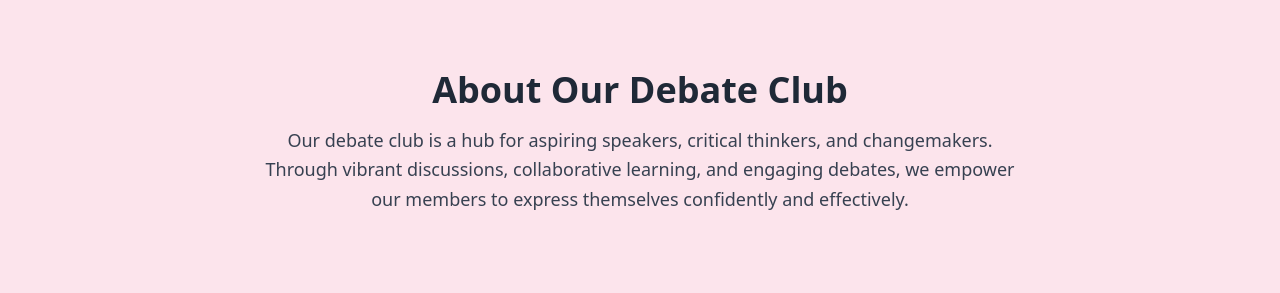
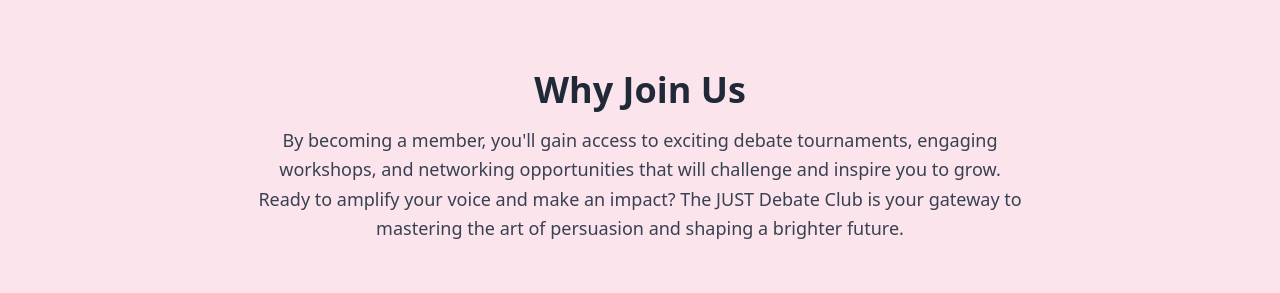
Before and after one commit to SNbappy/justdc, a React (Vite) app: page / in a window 1280 px wide. Shown: the part 658-951 px from the top of the page. Built offline with nearby package versions, Linux system fonts and the light colour scheme.

Commit message:
updated aboutsection to why join section

```diff
--- a/src/components/Home/Home.jsx
+++ b/src/components/Home/Home.jsx
@@ -1,7 +1,8 @@
 import { useState, useRef, useEffect } from "react";
 import { motion, useInView } from "framer-motion";
 import AchievementSlider from "./AchievementSlider";
-import AboutSection from "./AboutSection";
+// import AboutSection from "./AboutSection";
+import WhyJoinSection from "./WhyJoinSection"
 import AchievmentsSection from "./AchievmentsSection";
 import JoinSection from "./JoinSection";
 import MeetTheTeam from "./MeetTheTeam";
@@ -11,14 +12,14 @@
 
     // Refs for sections
     const sliderRef = useRef(null);
-    const aboutRef = useRef(null);
+    const whyJoinRef = useRef(null);
     const achievementsRef = useRef(null);
     const joinRef = useRef(null);
     const meetTeamRef = useRef(null);
 
     // Track visibility
     const isSliderInView = useInView(sliderRef, { margin: "-50% 0px -50% 0px" });
-    const isAboutInView = useInView(aboutRef, { margin: "-50% 0px -50% 0px" });
+    const isAboutInView = useInView(whyJoinRef, { margin: "-50% 0px -50% 0px" });
     const isAchievementsInView = useInView(achievementsRef, { margin: "-50% 0px -50% 0px" });
     const isJoinInView = useInView(joinRef, { margin: "-50% 0px -50% 0px" });
     const isMeetTeamInView = useInView(meetTeamRef, { margin: "-50% 0px -50% 0px" });
@@ -113,8 +114,8 @@
                 <div ref={sliderRef}>
                     <AchievementSlider />
                 </div>
-                <div ref={aboutRef}>
-                    <AboutSection />
+                <div ref={whyJoinRef}>
+                    <WhyJoinSection />
                 </div>
                 <div ref={achievementsRef}>
                     <AchievmentsSection />
--- a/src/components/Home/AboutSection.jsx
+++ b/src/components/Home/WhyJoinSection.jsx
@@ -79,13 +79,10 @@
             {/* Heading */}
             <div className="space-y-4 text-center">
                 <h2 className="text-4xl font-extrabold text-gray-800">
-                    About Our Debate Club
+                    Why Join Us
                 </h2>
                 <p className="max-w-3xl mx-auto text-lg leading-relaxed text-gray-700">
-                    Our debate club is a hub for aspiring speakers, critical thinkers,
-                    and changemakers. Through vibrant discussions, collaborative learning,
-                    and engaging debates, we empower our members to express themselves
-                    confidently and effectively.
+                    By becoming a member, you'll gain access to exciting debate tournaments, engaging workshops, and networking opportunities that will challenge and inspire you to grow. Ready to amplify your voice and make an impact? The JUST Debate Club is your gateway to mastering the art of persuasion and shaping a brighter future.
                 </p>
             </div>
             <div className="flex items-center justify-center h-screen overflow-hidden ">
```
